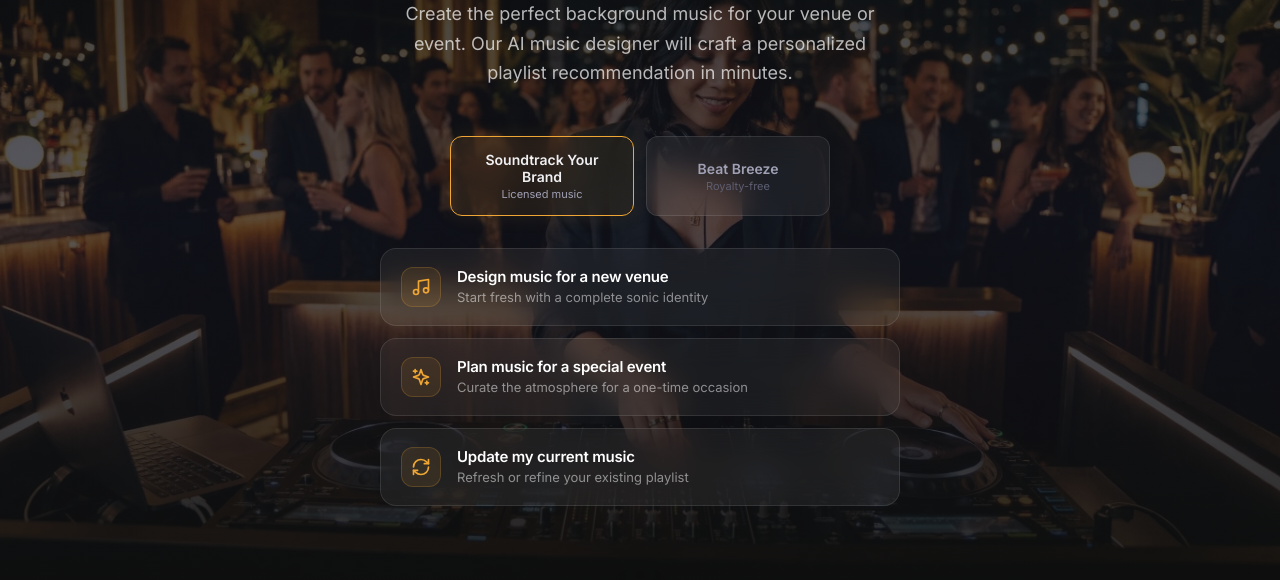
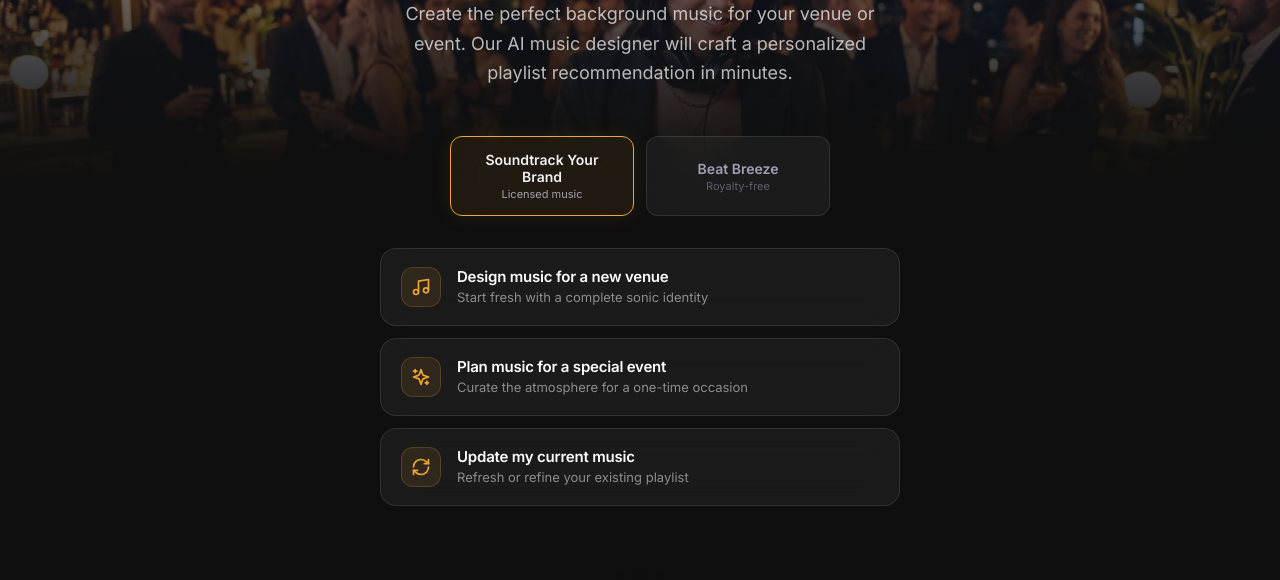
Before and after one commit to brightears/bmasia_music_brief, a website: page public/index.html in a window 1280 px wide. Shown: the part 220-800 px from the top of the page. Drawn offline with Linux system fonts and the light colour scheme.

Commit message:
Constrain hero image to top section matching website inner page pattern
- Hero image covers top 45% of viewport, not full page
- Gradient fades to solid dark background below the image
- object-position top 20% to keep DJ visible
- Matches How It Works / Licensing page hero layout

Co-Authored-By: Claude Opus 4.6 <noreply@anthropic.com>

```diff
--- a/public/index.html
+++ b/public/index.html
@@ -1419,23 +1419,31 @@ body.chat-active {
   transition: all 0.35s var(--ease-out);
   pointer-events: none;
 }
-/* Hero background image */
+/* Hero background image — top section only, like website inner pages */
 .hero-bg {
   position: absolute;
-  inset: 0;
+  top: 0;
+  left: 0;
+  right: 0;
+  height: 45%;
   z-index: 0;
+  overflow: hidden;
 }
 .hero-bg img {
   width: 100%;
   height: 100%;
   object-fit: cover;
-  opacity: 0.5;
-}
-/* Gradient overlay on hero — matches bmasiamusic.com hero pattern */
+  object-position: center 20%;
+  opacity: 0.6;
+}
+/* Gradient overlay — fades image to solid dark like website inner pages */
 .hero-overlay {
   position: absolute;
-  inset: 0;
-  background: linear-gradient(to bottom, rgba(15,15,15,0.6), rgba(26,26,46,0.4), rgba(15,15,15,0.8));
+  top: 0;
+  left: 0;
+  right: 0;
+  height: 45%;
+  background: linear-gradient(to bottom, rgba(15,15,15,0.6) 0%, rgba(26,26,46,0.4) 40%, rgba(15,15,15,0.95) 90%, var(--bg) 100%);
   z-index: 1;
 }
 /* Content sits above overlay */
```
